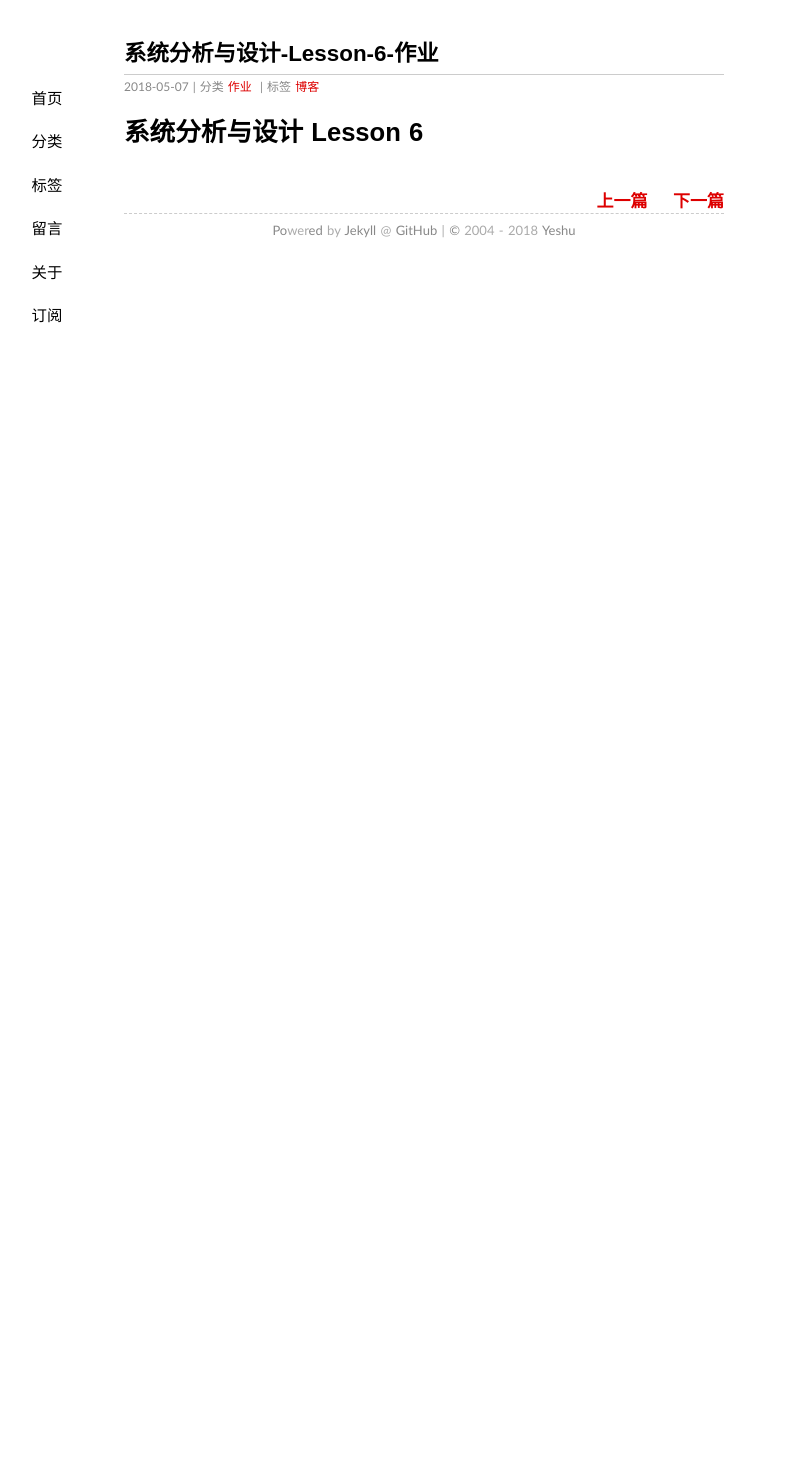
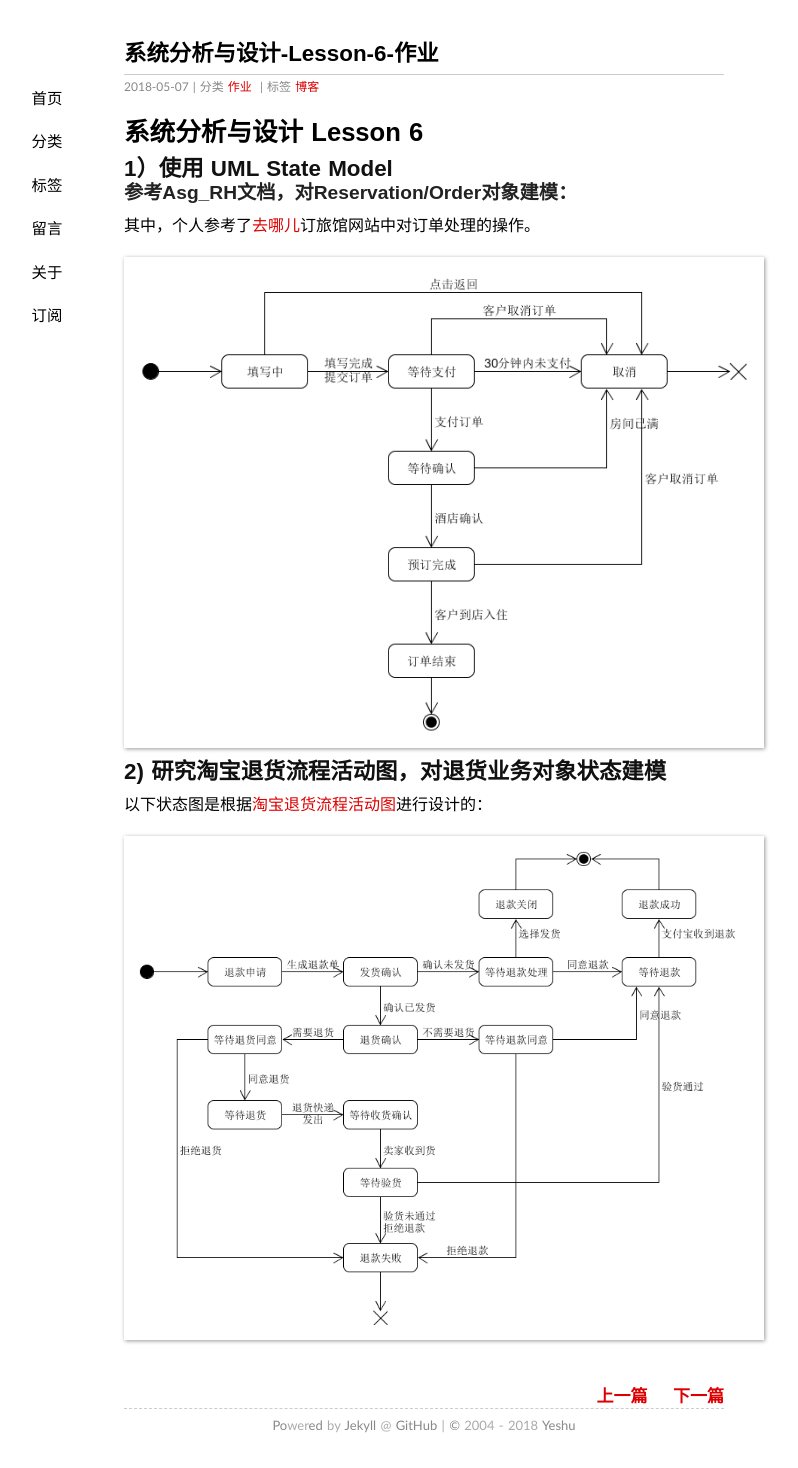
Before and after one commit to ReganFan/ReganFan.github.io, a Jekyll site: the page built from _posts/2018-05-07-course-assignment-6.md, in a window 1280 px wide. Shown: the whole page, without its empty margins (216-1014 px from the left). Built offline with Jekyll 4.4.1, drawn with Linux system fonts in a browser that asks for light colours; comment, search, counter and statistics services are not loaded; before the commit the page ends 900 px from its top, so only the background shows below that.

Commit message:
finish assignment 6

```diff
--- a/_posts/2018-05-07-course-assignment-6.md
+++ b/_posts/2018-05-07-course-assignment-6.md
@@ -7,3 +7,17 @@ tags: 博客
 ---
 
 # 系统分析与设计 Lesson 6
+
+## 1）使用 UML State Model
+
+### 参考Asg_RH文档，对Reservation/Order对象建模：
+
+其中，个人参考了[去哪儿](http://hotel.qunar.com/)订旅馆网站中对订单处理的操作。
+
+![order_state_diagram](/assets/2018-05-07-course-assignment-6-diagram/order_state_diagram.png)
+
+## 2) 研究淘宝退货流程活动图，对退货业务对象状态建模
+
+以下状态图是根据[淘宝退货流程活动图](http://open.taobao.com/doc.htm?docId=102594&docType=1&spm=a219a.7386653.1.21.cYxzrQ&treeId=477)进行设计的：
+
+![taobao_return_goods_state_diagram](/assets/2018-05-07-course-assignment-6-diagram/taobao_return_goods_state_diagram.png)
```
Also changed, not shown: assets/2018-05-07-course-assignment-6-diagram/order_state_diagram.png (added), assets/2018-05-07-course-assignment-6-diagram/taobao_return_goods_state_diagram.png (added).
